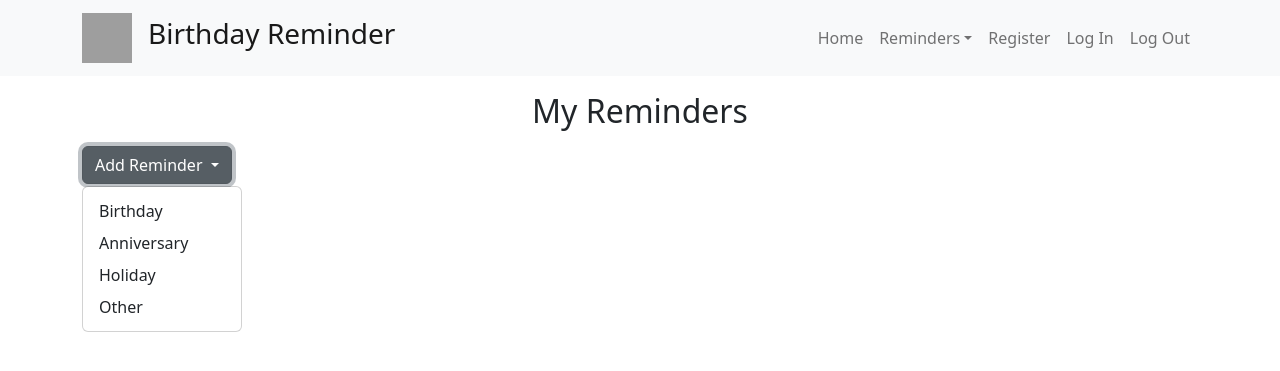
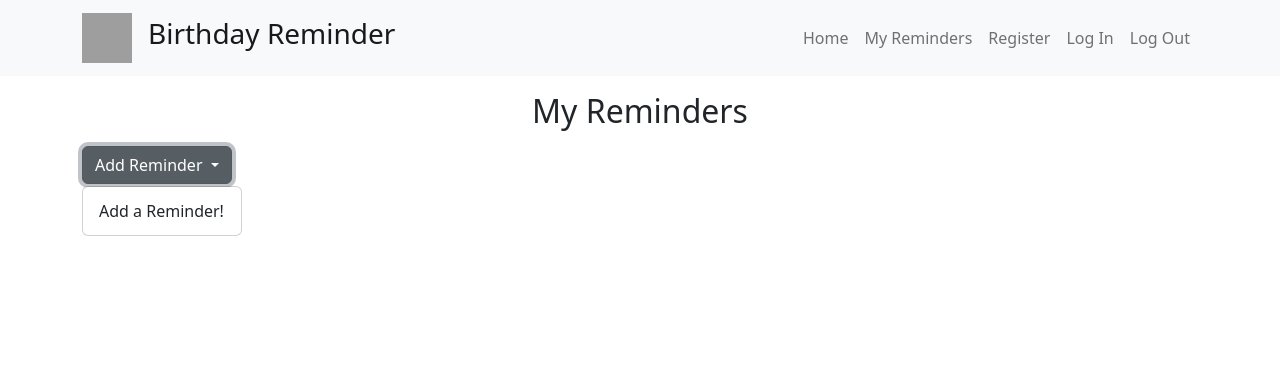
Before and after one commit to andyfroberg/birthday, a Flask app: page /reminders in a window 1280 px wide, after a click on "Add Reminder". Shown: the top 371 px of the page. Run offline with Flask 2, Linux system fonts and the light colour scheme; parts of the project's set-up code (start-up, migrations or seed data) failed here and were passed over; grey boxes are pictures that could not be loaded.

Commit message:
Single event class and form update
Build works will merge with stax devel, removed other add htmls

```diff
--- a/flask-project/app.py
+++ b/flask-project/app.py
@@ -5,7 +5,7 @@ from flask import Flask, render_template, request, redirect, url_for, session, f
 from forms import LoginForm, ReminderEventForm, RegisterForm
 from flask_login import login_user, logout_user, login_required, current_user
 from models import db, loginManager, UserModel
-from event import NameAndDateEvent, DescriptionEvent
+from event import Event
 import datetime
 
 
@@ -81,8 +81,8 @@ def login():
 def logout():
     logout_user()
     session.pop('email', None)
-    # This function will be called when someone accesses the root URL
-    return redirect(url_for('home'))
+    # Currently no logout.html redirects to login page after logout, which I suppose is fine?
+    return redirect(url_for('login'))
 
 @app.route('/register', methods=["GET", "POST"])
 def register():
@@ -108,59 +108,31 @@ def register():
             return render_template('register.html',form=form)
     return render_template('register.html',form=form)
 
-@app.route('/add_birthday', methods=["GET", "POST"])
-def add_birthday():
-    birthdayForm = ReminderEventForm()
+@app.route('/add_event', methods=["GET", "POST"])
+def add_event():
+    eventForm = ReminderEventForm()
     global my_events
-    if birthdayForm.validate_on_submit():
+    if eventForm.validate_on_submit():
         # data collected from form to be added to db
         title = request.form['title']
-        description = request.form['description']
         date = request.form['date']
+        date = convert_date_to_julian(date)
         # mock event creation this will be done in get_events
-        new_birthday = NameAndDateEvent(date, title)
-        my_events.append(new_birthday)
+        new_event = Event(date, title)
+        my_events.append(new_event)
         return redirect(url_for('reminders'))
-    return render_template('add_birthday.html', birthdayForm=birthdayForm)
-
-@app.route('/add_anniversary', methods=["GET", "POST"])
-def add_anniversary():
-    anniversaryForm = ReminderEventForm()
-    global my_events
-    if anniversaryForm.validate_on_submit():
-        # data collected from form to be added to db
-        title = request.form['title']
-        description = request.form['description']
-        date = request.form['date']
-        # mock event creation this will be done in get_events
-        new_anniversary = NameAndDateEvent(date, title)
-        my_events.append(new_anniversary)
-        return redirect(url_for('reminders'))
-    return render_template('add_anniversary.html', anniversaryForm=anniversaryForm)
-
-@app.route('/add_other', methods=["GET", "POST"])
-def add_other():
-    descriptionForm = ReminderEventForm()
-    global my_events
-    if descriptionForm.validate_on_submit():
-        # data collected from form to be added to db
-        title = request.form['title']
-        description = request.form['description']
-        date = request.form['date']
-        # mock event creation this will be done in get_events
-        new_description_event = DescriptionEvent(date, title, description)
-        my_events.append(new_description_event)
-        return redirect(url_for('reminders'))
-    else:
-        flash('Missing entries')
-    return render_template('add_other.html', descriptionForm=descriptionForm)
+    return render_template('add_event.html', eventForm=eventForm)
 
 def get_events():
     # will grab event data from db and create Event class objects for each event
-    # Event(date, title, description=None)
-    # return the list of them to be used in reminders to display events
-    # possible sorting: by date, name, add importance attr to event classes?
-    pass
+    # Event(date, title)
+    # event_list = []
+    # grab julian date and event name from db for each event tied to user
+    # add to list
+    # sort list and return
+    global my_events
+    my_events.sort()
+    return my_events
 
 def convert_date_to_julian(date_string):
     date_format = "%Y-%m-%d"
@@ -173,7 +145,7 @@ def convert_date_to_julian(date_string):
 @app.route('/reminders', methods=["GET", "POST"])
 def reminders():
     global my_events
-    return render_template('reminders.html', events=my_events)
+    return render_template('reminders.html', events=get_events())
 
 # Run the application if this script is being run directly
 if __name__ == '__main__':
--- a/flask-project/forms.py
+++ b/flask-project/forms.py
@@ -15,5 +15,4 @@ class RegisterForm(FlaskForm):
 
 class ReminderEventForm(FlaskForm):
     title = StringField('title', validators=[DataRequired(), Length(min=1, max=50)])
-    description = TextAreaField('description', validators=[Length(max=250)])
     date = DateField('date', format= '%Y-%m-%d', validators=[DataRequired()])
--- a/flask-project/templates/base.html
+++ b/flask-project/templates/base.html
@@ -31,14 +31,9 @@
                     <li class="nav-item">
                       <a class="nav-link" href="{{url_for('home')}}">Home</a>
                     </li>
-                    <li class="nav-item dropdown">
-                      <a class="nav-link dropdown-toggle" href="#" id="dropdownId" data-bs-toggle="dropdown" aria-haspopup="true" aria-expanded="false">Reminders</a>
-                      <div class="dropdown-menu" aria-labelledby="dropdownId">
-                          <a class="dropdown-item" href="{{url_for('reminders')}}">My Reminders</a>
-                          <a class="dropdown-item" href="#">Add Reminder</a>
-                      </div>
+                  <li class="nav-item">
+                    <a class="nav-link" href="{{url_for('reminders')}}">My Reminders</a>
                   </li>
-                </ul>
                   <li class="nav-item">
                     <a class="nav-link" href="{{url_for('register')}}">Register</a>
                   </li>
--- a/flask-project/templates/reminders.html
+++ b/flask-project/templates/reminders.html
@@ -10,16 +10,13 @@
             Add Reminder
           </a>
           <ul class="dropdown-menu">
-            <li><a class="dropdown-item" href="{{url_for('add_birthday')}}">Birthday</a></li>
-            <li><a class="dropdown-item" href="{{url_for('add_anniversary')}}">Anniversary</a></li>
-            <li><a class="dropdown-item" href="#">Holiday</a></li>
-            <li><a class="dropdown-item" href="{{url_for('add_other')}}">Other</a></li>
+            <li><a class="dropdown-item" href="{{url_for('add_event')}}">Add a Reminder!</a></li>
           </ul>
         </div>
     <div
       <ul class="list-group">
         {% for event in events %}
-        <li class="list-group-item"> {{ event.name, event.date }}  </li>
+        <li class="list-group-item"> {{ event.event_title, event.date }}  </li>
         {% endfor %}
     </ul>
   </div>
```
Also changed, not shown: flask-project/event.py (+16 -9 lines), flask-project/templates/add_anniversary.html (deleted, +0 -32 lines), flask-project/templates/add_birthday.html (deleted, +0 -32 lines), flask-project/templates/add_event.html (renamed from flask-project/templates/add_other.html, +3 -11 lines).
